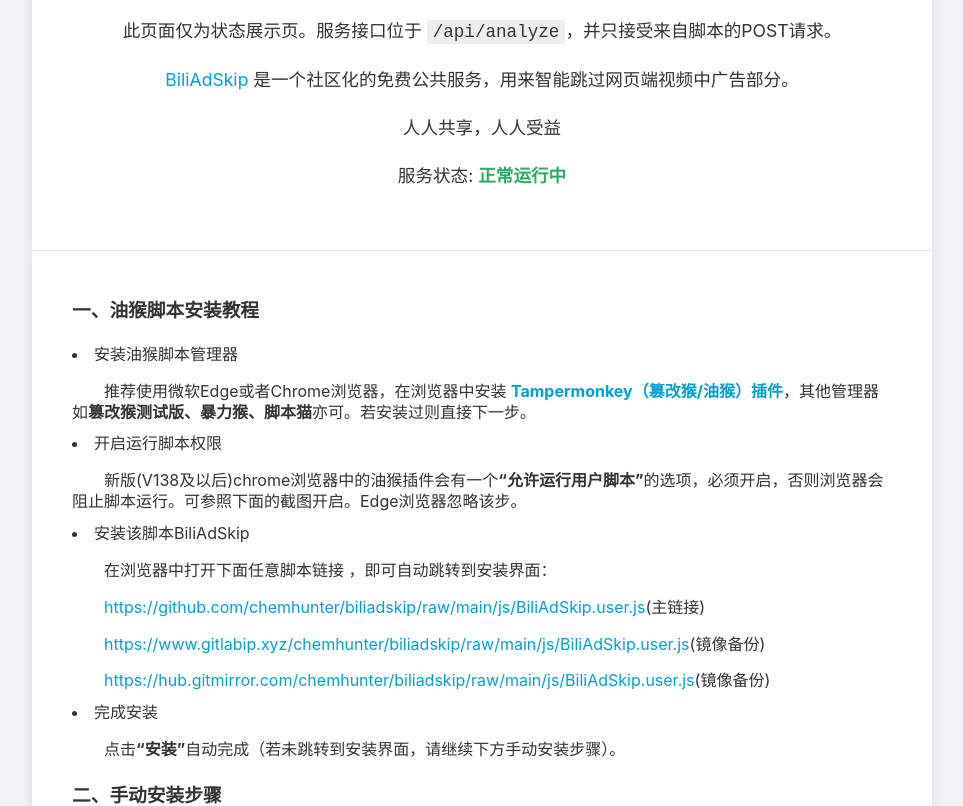
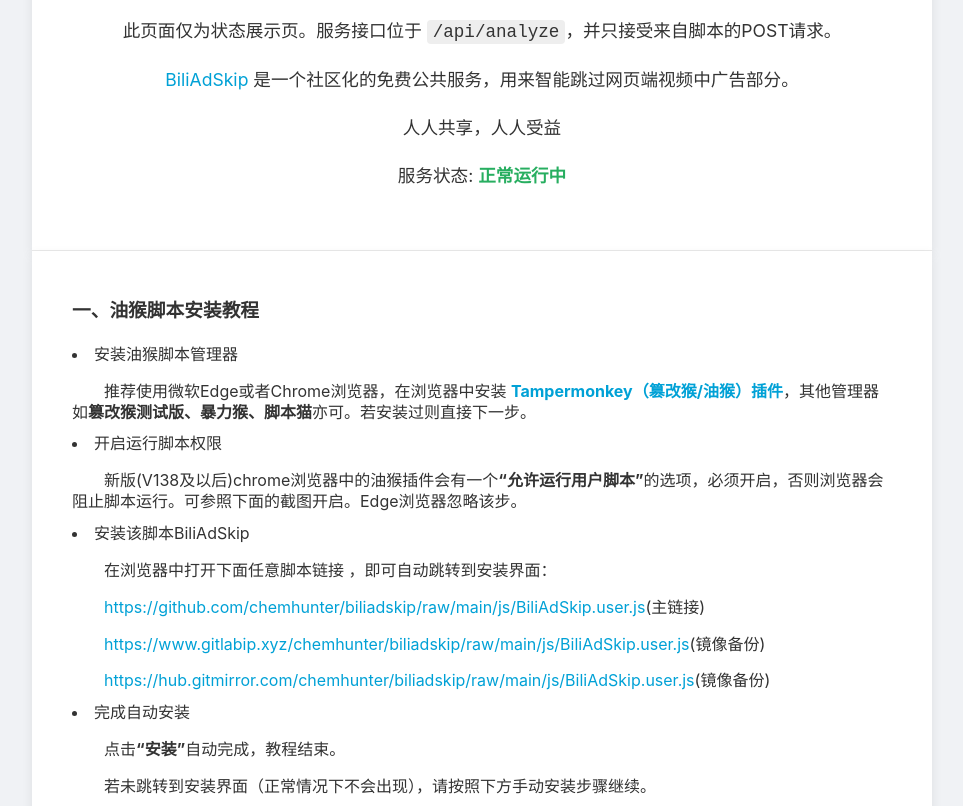
Before and after one commit to chemhunter/biliadskip, a website: page index.html in a window 1280 px wide. Shown: the part 155-961 px from the top of the page, without its empty margins (158-1121 px from the left). Drawn offline with Linux system fonts and the light colour scheme.

Commit message:
Update index.html

```diff
--- a/index.html
+++ b/index.html
@@ -104,10 +104,12 @@
 					<p><a target="_blank" href="https://www.gitlabip.xyz/chemhunter/biliadskip/raw/main/js/BiliAdSkip.user.js">https://www.gitlabip.xyz/chemhunter/biliadskip/raw/main/js/BiliAdSkip.user.js</a>(镜像备份)</p>
 					<p><a target="_blank" href="https://hub.gitmirror.com/chemhunter/biliadskip/raw/main/js/BiliAdSkip.user.js">https://hub.gitmirror.com/chemhunter/biliadskip/raw/main/js/BiliAdSkip.user.js</a>(镜像备份)</p>
 				</li>
-				<li>完成安装<br>
-					<p>点击<b>“安装”</b>自动完成（若未跳转到安装界面，请继续下方手动安装步骤）。</li></p>
+				<li>完成自动安装<br>
+					<p>点击<b>“安装”</b>自动完成，教程结束。</p>
+					<p>若未跳转到安装界面（正常情况下不会出现），请按照下方手动安装步骤继续。</p>
+				</li>
 				<h3>二、手动安装步骤</h3>
-				<li>打开扩展管理界面，Edge浏览器 <a target="_blank" href="edge://extensions/">edge://extensions/</a> ，chrome浏览器 <a target="_blank" href="chrome://extensions/">chrome://extensions/</a>。<br>
+				<li>打开扩展管理界面，Edge浏览器 <a target="_blank" href="edge://extensions/">edge://extensions/</a> ，chrome浏览器 <a target="_blank" href="chrome://extensions/">chrome://extensions/</a>，其他浏览器请在设置中找与“扩展、插件”有关的项。<br>
 					<p>1、找到“篡改猴”这个扩展，点击<b>“详情”</b>进入查看页面。<br>
 					<img title="扩展详情" src="https://s2.loli.net/2025/09/01/KzUBWdDxnJjOwL4.png"><br>
 					<p>2、对于Chrome浏览器，需要开启权限，否则浏览器会阻止脚本运行。</p>
```
